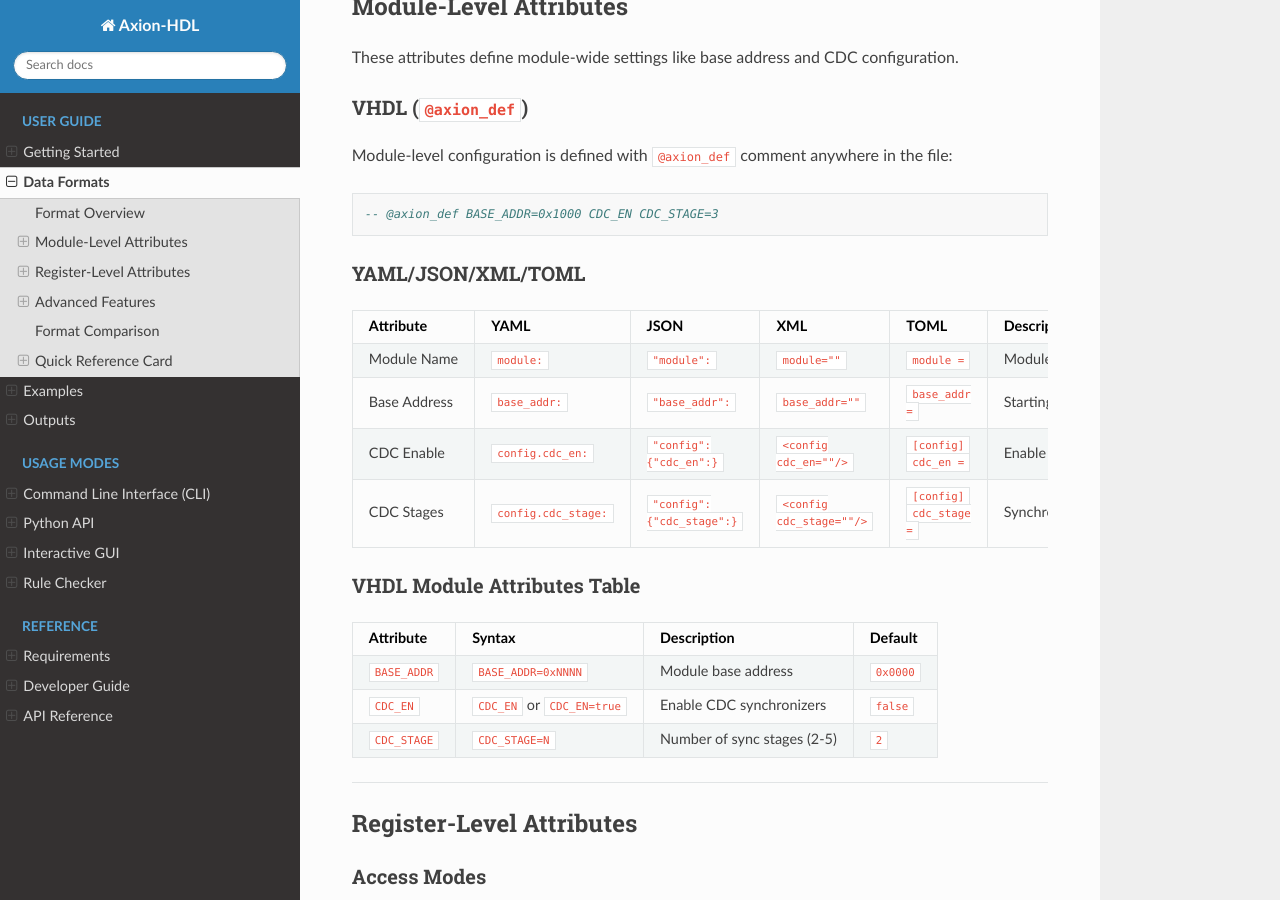
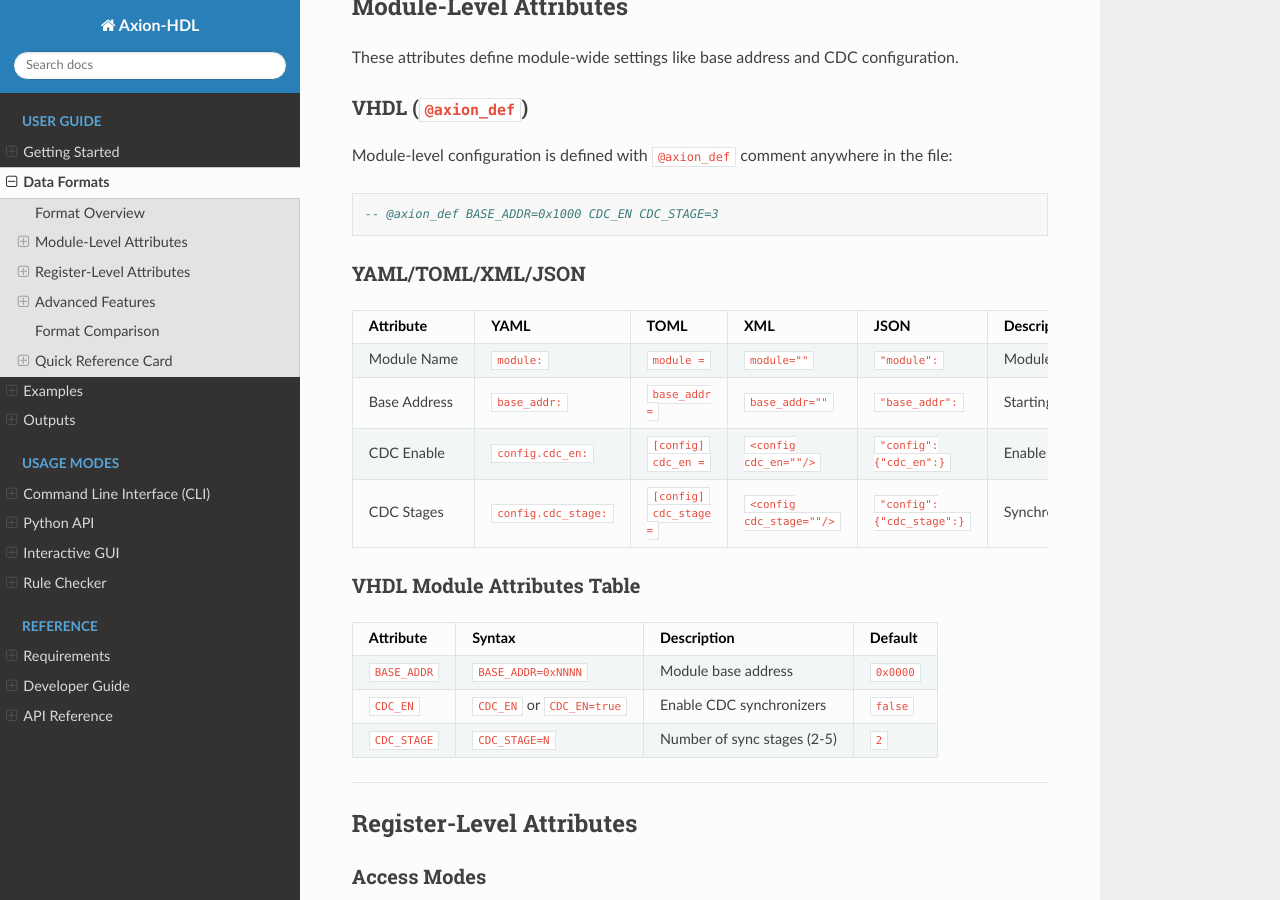
Before and after one commit to bugratufan/axion-hdl, a Sphinx documentation site: the page built from docs/source/data-formats.md, in a window 1280 px wide and 900 px high, scrolled down 551 px. Built offline with Sphinx 7.4.7 and the Read the Docs theme 3.1.0, drawn with Linux system fonts in a browser that asks for light colours; some of the changed text lies outside the part shown.

````diff
--- a/docs/source/data-formats.md
+++ b/docs/source/data-formats.md
@@ -26,14 +26,14 @@ Module-level configuration is defined with `@axion_def` comment anywhere in the
 -- @axion_def BASE_ADDR=0x1000 CDC_EN CDC_STAGE=3
 ```
 
-### YAML/JSON/XML/TOML
+### YAML/TOML/XML/JSON
 
-| Attribute | YAML | JSON | XML | TOML | Description | Default |
+| Attribute | YAML | TOML | XML | JSON | Description | Default |
 |-----------|------|------|-----|------|-------------|---------|
-| Module Name | `module:` | `"module":` | `module=""` | `module =` | Module/entity name | Required |
-| Base Address | `base_addr:` | `"base_addr":` | `base_addr=""` | `base_addr =` | Starting address (hex string) | `0x0000` |
-| CDC Enable | `config.cdc_en:` | `"config":{"cdc_en":}` | `<config cdc_en=""/>` | `[config]`<br/>`cdc_en =` | Enable clock domain crossing | `false` |
-| CDC Stages | `config.cdc_stage:` | `"config":{"cdc_stage":}` | `<config cdc_stage=""/>` | `[config]`<br/>`cdc_stage =` | Synchronizer stages (2-5) | `2` |
+| Module Name | `module:` | `module =` | `module=""` | `"module":` | Module/entity name | Required |
+| Base Address | `base_addr:` | `base_addr =` | `base_addr=""` | `"base_addr":` | Starting address (hex string) | `0x0000` |
+| CDC Enable | `config.cdc_en:` | `[config]`<br/>`cdc_en =` | `<config cdc_en=""/>` | `"config":{"cdc_en":}` | Enable clock domain crossing | `false` |
+| CDC Stages | `config.cdc_stage:` | `[config]`<br/>`cdc_stage =` | `<config cdc_stage=""/>` | `"config":{"cdc_stage":}` | Synchronizer stages (2-5) | `2` |
 
 ### VHDL Module Attributes Table
 
@@ -547,15 +547,15 @@ description = "Debug register"
 
 ## Format Comparison
 
-| Feature | VHDL | YAML | XML | JSON | TOML |
-|---------|------|------|-----|------|------|
-| Human readable | ✓ | ✓✓ | ✓ | ✓ | ✓✓ |
-| Version control friendly | ✓ | ✓✓ | ✓ | - | ✓✓ |
+| Feature | VHDL | YAML | TOML | XML | JSON |
+|---------|------|------|------|-----|------|
+| Human readable | ✓ | ✓✓ | ✓✓ | ✓ | ✓ |
+| Version control friendly | ✓ | ✓✓ | ✓✓ | ✓ | - |
 | Embedded in RTL | ✓✓ | - | - | - | - |
-| Automation friendly | - | ✓ | ✓ | ✓✓ | ✓ |
-| Comment support | ✓ | ✓ | ✓ | - | ✓ |
-| IP-XACT compatible | - | - | ✓ | - | - |
-| Python ecosystem standard | - | - | - | - | ✓ |
+| Automation friendly | - | ✓ | ✓ | ✓ | ✓✓ |
+| Comment support | ✓ | ✓ | ✓ | ✓ | - |
+| IP-XACT compatible | - | - | - | ✓ | - |
+| Python ecosystem standard | - | - | ✓ | - | - |
 
 ---
 
````
Also changed, not shown: README.md (+5 -5 lines), docs/requirements/core.md (+2 -2 lines), docs/requirements/gui.md (+1 -1 lines), docs/source/cli-usage.md (+2 -2 lines), docs/source/index.md (+1 -1 lines), 1 other file.
